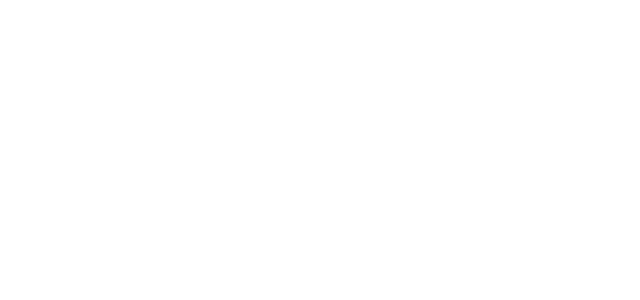
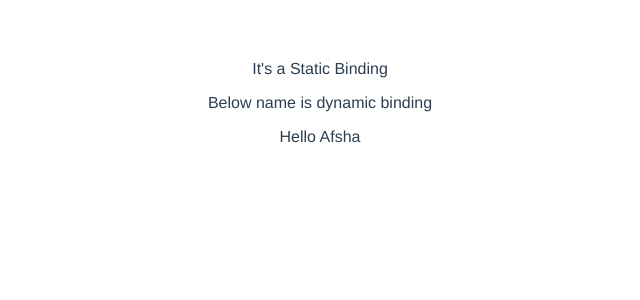
Before and after one commit to mdafsha9/VueJS3-Tutorials, a Vue app: page / in a window 1280 px wide. Shown: the top 300 px of the page, without its empty margins (320-960 px from the left). Built offline with nearby package versions, Linux system fonts and the light colour scheme.

Commit message:
static binding with mustach interpolation

```diff
--- a/src/App.vue
+++ b/src/App.vue
@@ -1,5 +1,7 @@
 <template>
-
+  <p>It's a Static Binding</p>
+  <p>Below name is dynamic binding</p>
+  <span>{{greet}} {{name}}</span>
 
 </template>
 
@@ -9,6 +11,8 @@
   name: 'App',
   data(){
     return{
+      greet:"Hello",
+      name:'Afsha',
 
 
 
```
